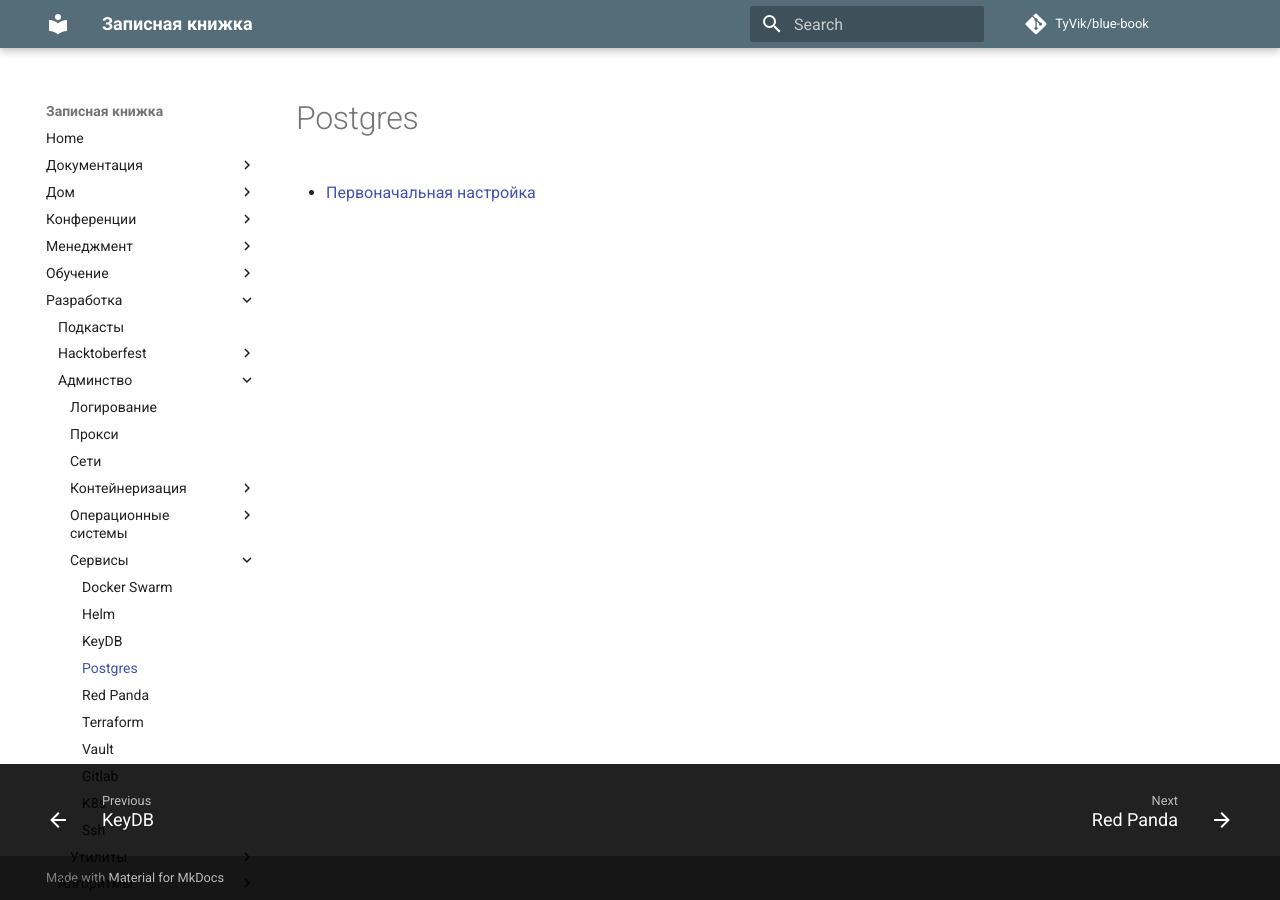
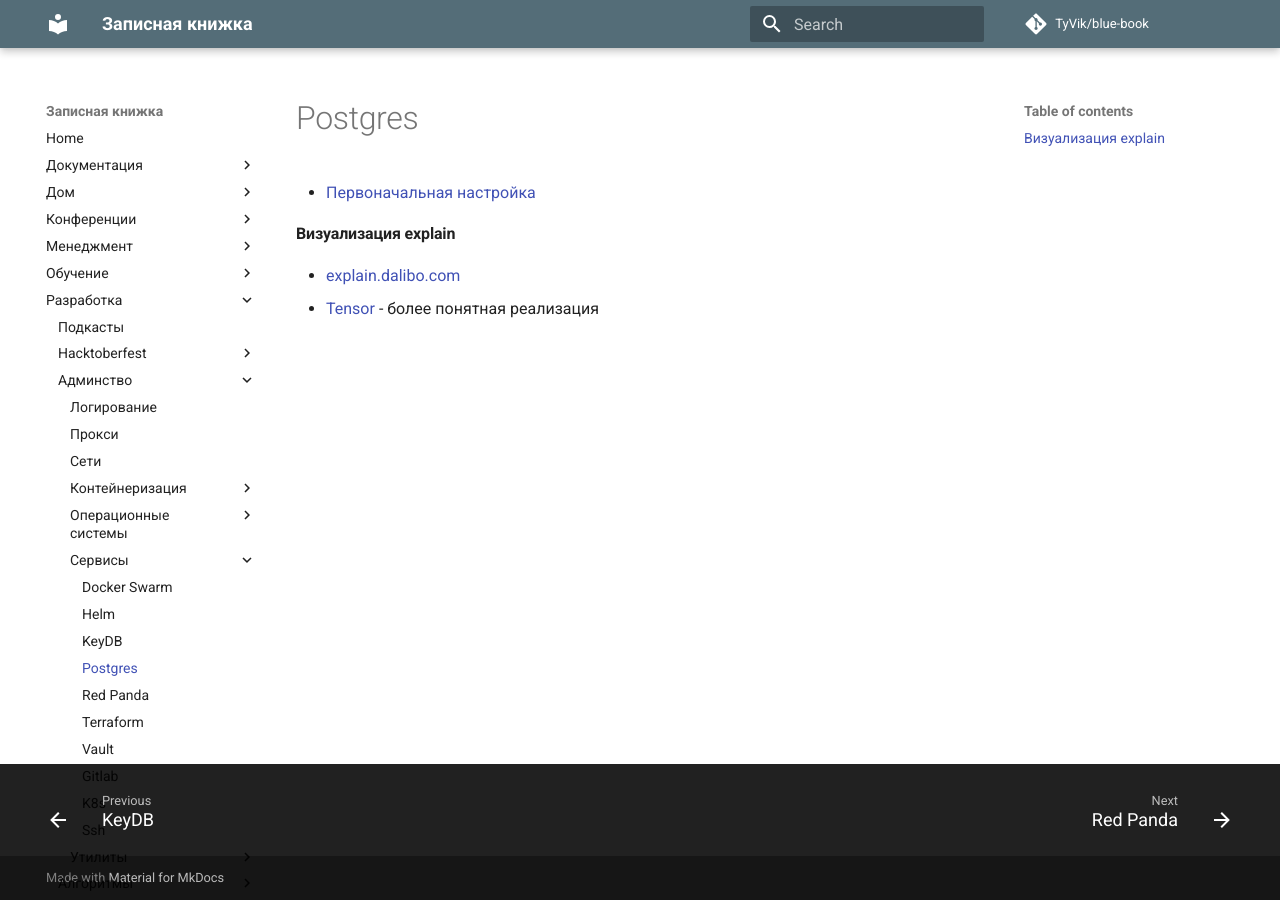
Before and after one commit to TyVik/blue-book, an MkDocs documentation site: the page built from docs/Разработка/Админство/Сервисы/Postgres.md, in a window 1280 px wide. Built offline with MkDocs 1.6.1 and Material for MkDocs 9.7.7, drawn with Linux system fonts in a browser that asks for light colours; comment, search, counter and statistics services are not loaded.

```diff
--- a/docs/Разработка/Админство/Сервисы/Postgres.md
+++ b/docs/Разработка/Админство/Сервисы/Postgres.md
@@ -1 +1,6 @@
 - [Первоначальная настройка](https://pgconfigurator.cybertec.at/)
+
+### Визуализация explain
+
+- [explain.dalibo.com](https://explain.dalibo.com/)
+- [Tensor](https://explain.tensor.ru/) - более понятная реализация
```
Also changed, not shown: docs/Дом/Для детей/Конструкторы.md (+1 -0 lines), docs/Обучение/Online курсы/Площадки для собственных.md (+1 -0 lines), docs/Обучение/Online тренажёры/Пентестинг.md (+1 -0 lines), docs/Обучение/Online тренажёры/Электроника.md (+1 -0 lines), docs/Разработка/Инструменты/nix.md (added, +5 -0 lines), docs/Физика/Связь единиц измерения.md (added, +2 -0 lines), docs/Менеджмент/Feature creep.md (added).
